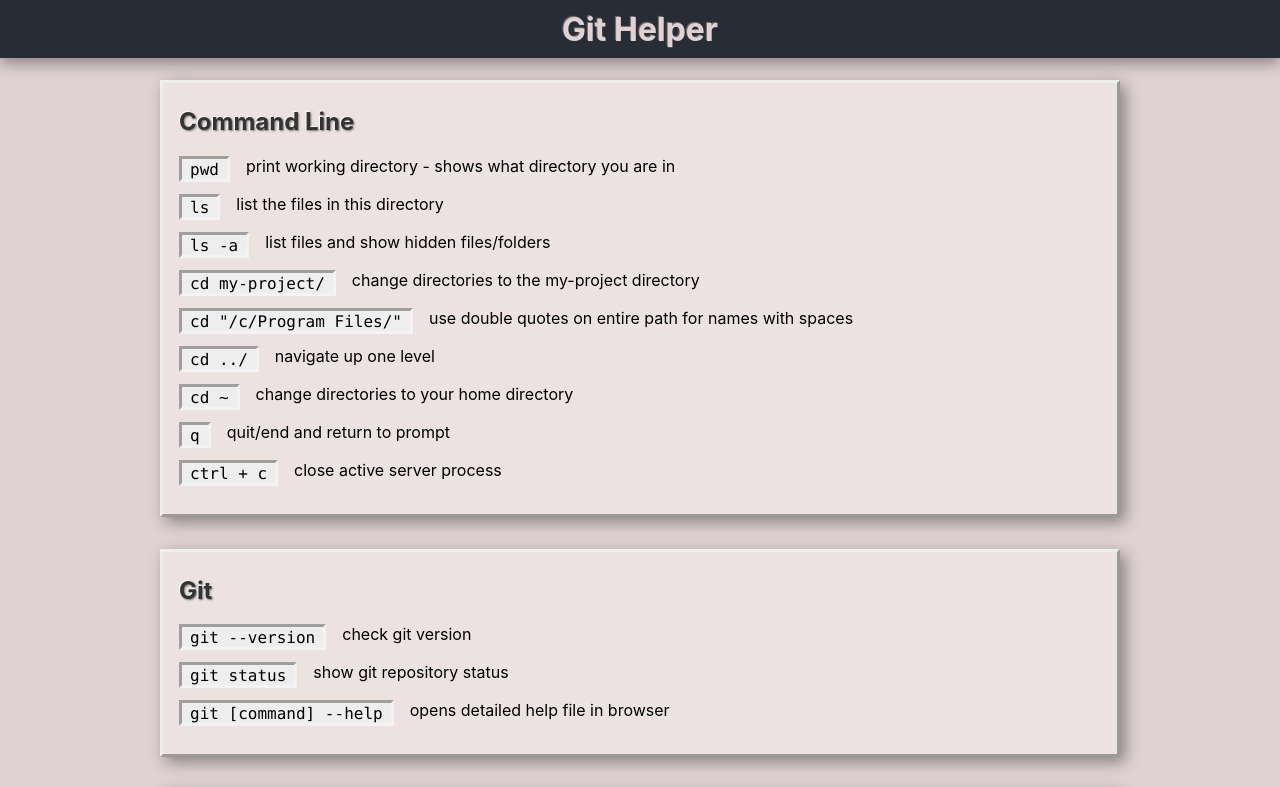
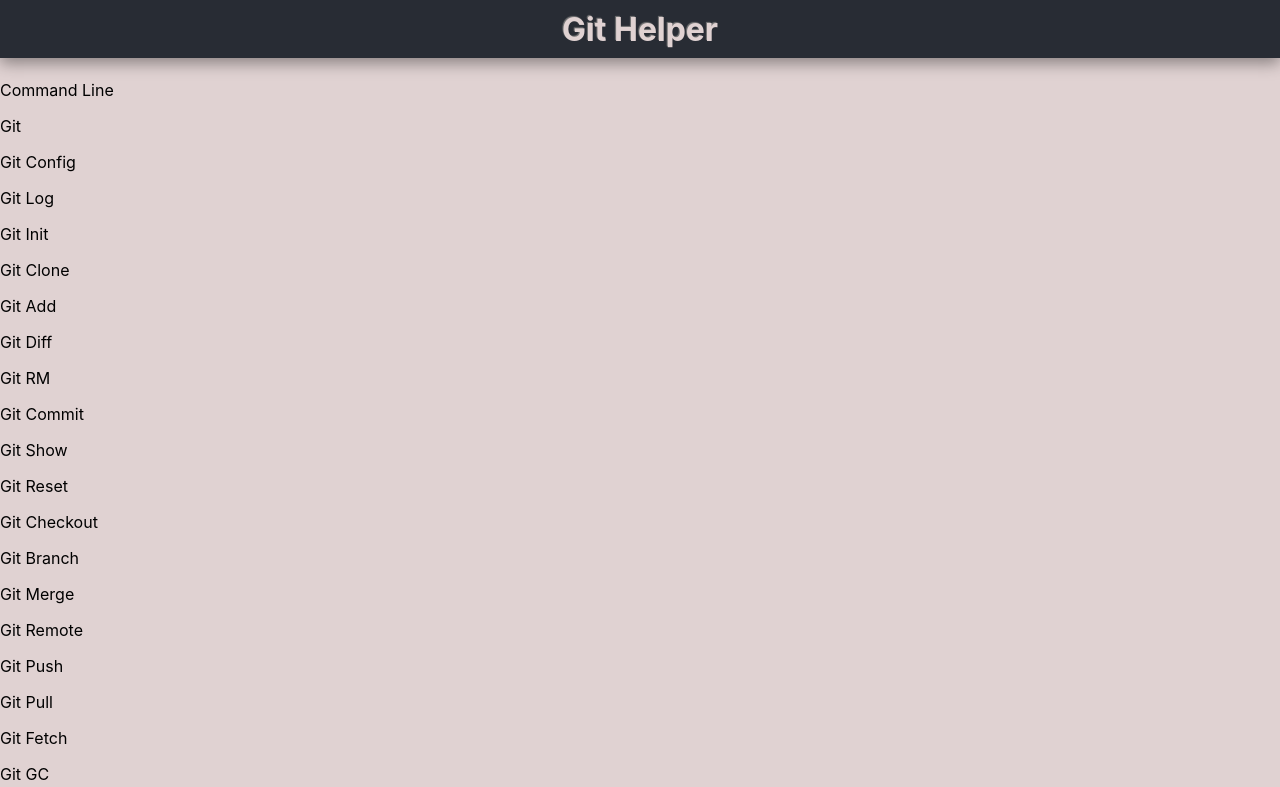
Before and after one commit to davidlongwith/git-helper, a React (Create React App) app: page / in a window 1280 px wide. Shown: the top 787 px of the page. Built offline with nearby package versions, Linux system fonts and the light colour scheme.

Commit message:
create command links component

```diff
--- a/src/App.js
+++ b/src/App.js
@@ -1,5 +1,6 @@
 import React from "react";
 import "./App.css";
+import CommandLinks from "./components/CommandLinks.js";
 import CommandGroup from "./components/CommandGroup.js";
 
 // The commandData prop contains the entire data array from commands.json
@@ -10,7 +11,11 @@
         <h1>Git Helper</h1>
       </header>
 
-      <div className="jump-links"></div>
+      <div className="quick-links">
+        {commandData.map((commandLinks, i) => (
+          <CommandLinks key={i} {...commandLinks} />
+        ))}
+      </div>
 
       {/*
         Iterate through each object in the commandData array for use in the
--- /dev/null
+++ b/src/components/CommandLinks.js
@@ -0,0 +1,6 @@
+import React from "react";
+
+//
+const CommandLinks = ({ name }) => <p>{name}</p>;
+
+export default CommandLinks;
```
